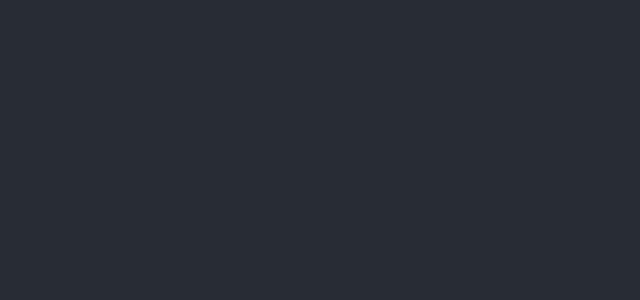
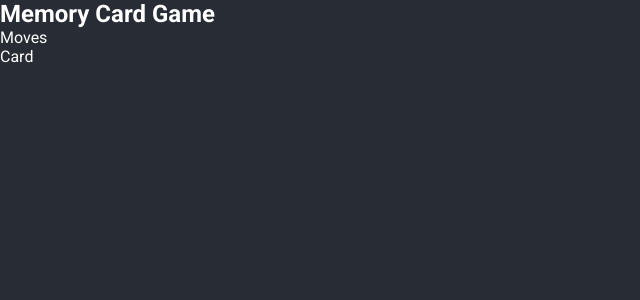
Before and after one commit to ap094/memory-card-game, a React (Vite) app: page / in a window 1280 px wide. Shown: the top 300 px of the page, without its empty margins (0-640 px from the left). Built offline with nearby package versions, Linux system fonts and the light colour scheme.

Commit message:
Update App.tsx

```diff
--- a/src/App.tsx
+++ b/src/App.tsx
@@ -1,8 +1,18 @@
+import Board from "./components/Board";
+
 function App() {
     return (
-        <div>
-
-        </div>
+        <main>
+            <section>
+                <h1>Memory Card Game</h1>
+                <div>
+                    <p>Moves</p>
+                </div>
+            </section>
+            <section>
+                <Board />
+            </section>
+        </main>
     );
 }
 
```
